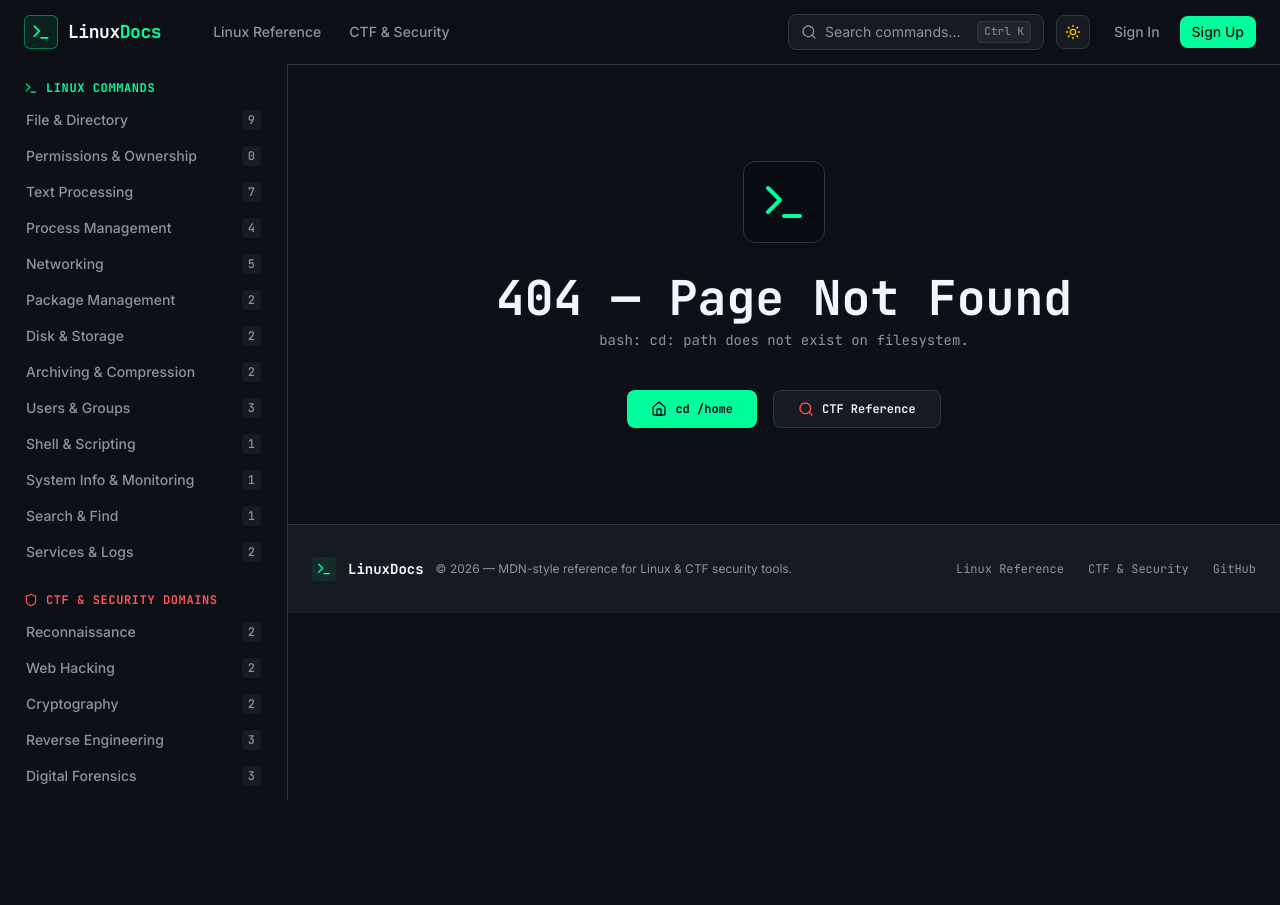
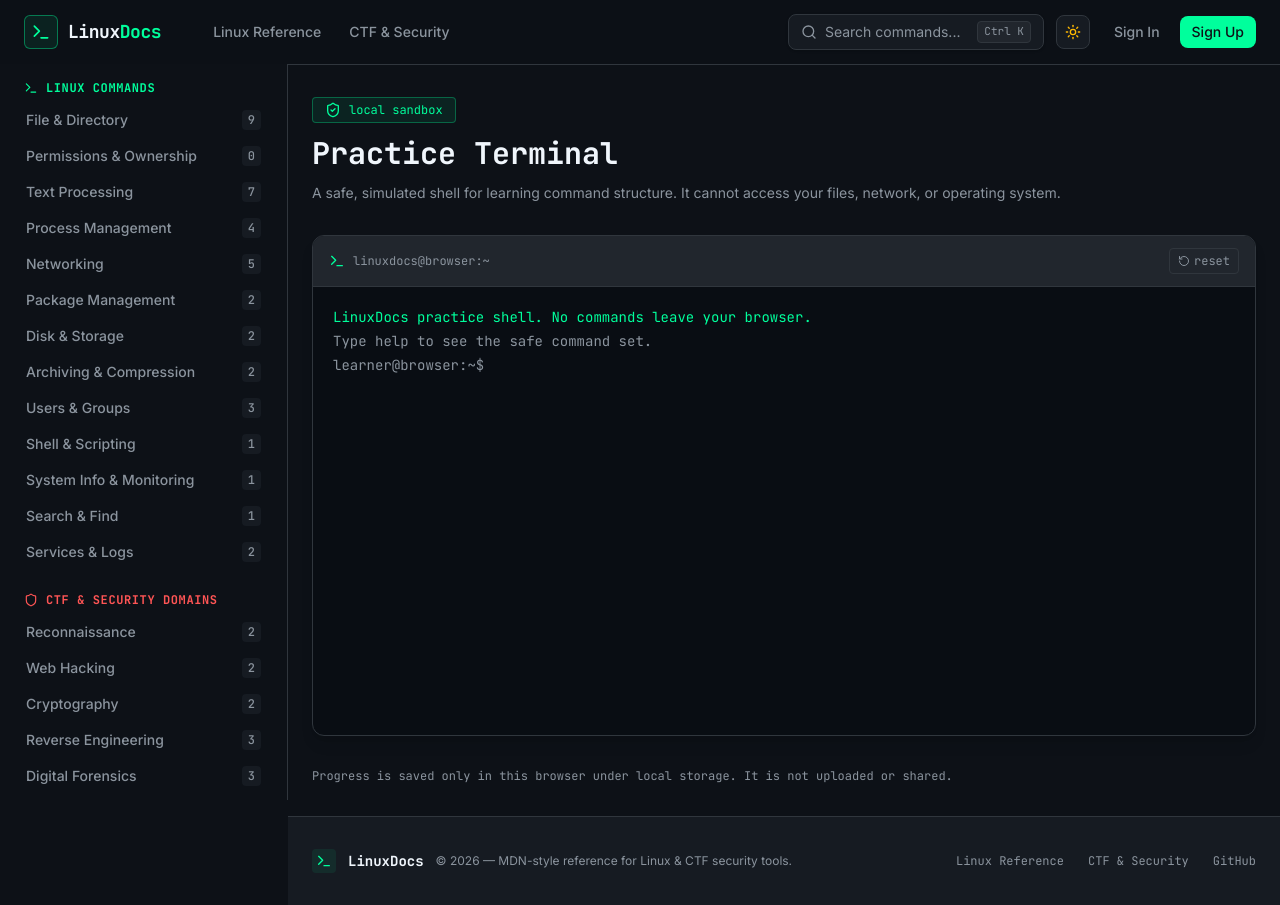
Before and after one commit to esakkidharan08-del/LinuxDocs, a React (Vite) app: page /practice-terminal in a window 1280 px wide. Before the commit the page ends 800 px from the top, so only its background shows below. Built offline with nearby package versions, Linux system fonts and the light colour scheme; no server answers.

Commit message:
Add browser-only practice terminal

```diff
--- a/src/App.tsx
+++ b/src/App.tsx
@@ -17,6 +17,7 @@
 import { DashboardPage } from './pages/DashboardPage';
 import { SettingsPage } from './pages/SettingsPage';
 import { ExplainCommandPage } from './pages/ExplainCommandPage';
+import { PracticeTerminalPage } from './pages/PracticeTerminalPage';
 
 export function App() {
   const [sidebarOpen, setSidebarOpen] = useState(false);
@@ -43,6 +44,7 @@
                   <Route path="/dashboard" element={<DashboardPage />} />
                   <Route path="/settings" element={<SettingsPage />} />
                   <Route path="/explain" element={<ExplainCommandPage />} />
+                  <Route path="/practice-terminal" element={<PracticeTerminalPage />} />
                   <Route path="/linux/:categoryId" element={<CategoryPage />} />
                   <Route path="/linux/:categoryId/:slug" element={<CommandDetailPage />} />
                   <Route path="/ctf" element={<CTFHomePage />} />
--- /dev/null
+++ b/src/pages/PracticeTerminalPage.tsx
@@ -0,0 +1,82 @@
+import { useEffect, useRef, useState } from 'react';
+import type { FormEvent } from 'react';
+import { RotateCcw, ShieldCheck, Terminal } from 'lucide-react';
+
+type Line = { input?: string; output: string; tone?: 'error' | 'muted' };
+const STORAGE_KEY = 'linuxdocs.practice-terminal';
+const welcome: Line[] = [
+  { output: 'LinuxDocs practice shell. No commands leave your browser.' },
+  { output: 'Type help to see the safe command set.', tone: 'muted' }
+];
+
+const runCommand = (raw: string): string[] => {
+  const input = raw.trim();
+  if (!input) return [];
+  const [name, ...args] = input.split(/\s+/);
+  switch (name) {
+    case 'help': return ['Available: clear, echo, help, ls, man, pwd, reset, whoami', 'This terminal simulates output locally and never executes system commands.'];
+    case 'pwd': return ['/home/learner'];
+    case 'whoami': return ['learner'];
+    case 'date': return [new Date().toString()];
+    case 'echo': return [args.join(' ')];
+    case 'ls': return ['bin  exercises  notes  README.md'];
+    case 'cat': return args[0] === 'README.md' ? ['Welcome to the LinuxDocs practice terminal.', 'Try safe commands such as pwd, ls, echo, and man.'] : ['cat: file is not available in the practice filesystem'];
+    case 'man': return args[0] ? [`MANUAL: ${args[0]}`, 'Use the LinuxDocs command reference for the complete syntax and examples.'] : ['What manual page do you want?'];
+    case 'clear': return ['__CLEAR__'];
+    case 'reset': return ['__RESET__'];
+    default: return [`${name}: command not available in the browser-only practice terminal`];
+  }
+};
+
+export const PracticeTerminalPage = () => {
+  const [lines, setLines] = useState<Line[]>(welcome);
+  const [input, setInput] = useState('');
+  const inputRef = useRef<HTMLInputElement>(null);
+
+  useEffect(() => {
+    const saved = localStorage.getItem(STORAGE_KEY);
+    if (saved) {
+      try { setLines(JSON.parse(saved) as Line[]); } catch { localStorage.removeItem(STORAGE_KEY); }
+    }
+  }, []);
+
+  useEffect(() => { localStorage.setItem(STORAGE_KEY, JSON.stringify(lines)); }, [lines]);
+
+  const submit = (event: FormEvent) => {
+    event.preventDefault();
+    const command = input.trim();
+    if (!command) return;
+    const result = runCommand(command);
+    if (result.includes('__RESET__')) {
+      setLines(welcome);
+    } else if (result.includes('__CLEAR__')) {
+      setLines([]);
+    } else {
+      setLines((current) => [...current, { input: command, output: '' }, ...result.map((output) => ({ output, tone: output.includes('not available') ? 'error' as const : undefined }))]);
+    }
+    setInput('');
+  };
+
+  const reset = () => { setLines(welcome); setInput(''); inputRef.current?.focus(); };
+
+  return (
+    <div className="mx-auto max-w-5xl space-y-8 px-4 py-8 sm:px-6">
+      <header className="space-y-3">
+        <div className="inline-flex items-center gap-2 rounded border border-[var(--terminal-green)]/30 bg-[var(--terminal-green-bg)] px-3 py-1 font-mono text-xs text-[var(--terminal-green)]"><ShieldCheck className="h-4 w-4" /> local sandbox</div>
+        <h1 className="font-mono text-3xl font-bold text-[var(--text-heading)]">Practice Terminal</h1>
+        <p className="text-sm text-[var(--text-muted)]">A safe, simulated shell for learning command structure. It cannot access your files, network, or operating system.</p>
+      </header>
+      <section className="overflow-hidden rounded-xl border border-[var(--border)] bg-[var(--code-bg)] shadow-lg" onClick={() => inputRef.current?.focus()}>
+        <div className="flex items-center justify-between border-b border-[var(--border)] bg-[var(--bg-surface-elevated)] px-4 py-3">
+          <div className="flex items-center gap-2"><Terminal className="h-4 w-4 text-[var(--terminal-green)]" /><span className="font-mono text-xs text-[var(--text-muted)]">linuxdocs@browser:~</span></div>
+          <button onClick={reset} className="inline-flex items-center gap-1 rounded border border-[var(--border)] px-2 py-1 font-mono text-xs text-[var(--text-muted)] hover:text-[var(--terminal-green)]"><RotateCcw className="h-3 w-3" /> reset</button>
+        </div>
+        <div className="min-h-[28rem] space-y-1 overflow-auto p-5 font-mono text-sm">
+          {lines.map((line, index) => <div key={`${index}-${line.output}`} className={line.tone === 'error' ? 'text-red-400' : line.tone === 'muted' ? 'text-[var(--text-muted)]' : 'text-[var(--terminal-green)]'}>{line.input && <><span className="text-[var(--text-muted)]">learner@browser:~$ </span>{line.input}</>}{line.output && !line.input && <span>{line.output}</span>}</div>)}
+          <form onSubmit={submit} className="flex items-center"><span className="mr-2 text-[var(--text-muted)]">learner@browser:~$</span><input ref={inputRef} value={input} onChange={(event) => setInput(event.target.value)} className="min-w-0 flex-1 bg-transparent text-[var(--terminal-green)] outline-none" aria-label="Practice terminal command" autoComplete="off" spellCheck={false} /></form>
+        </div>
+      </section>
+      <p className="font-mono text-xs text-[var(--text-muted)]">Progress is saved only in this browser under local storage. It is not uploaded or shared.</p>
+    </div>
+  );
+};
```
